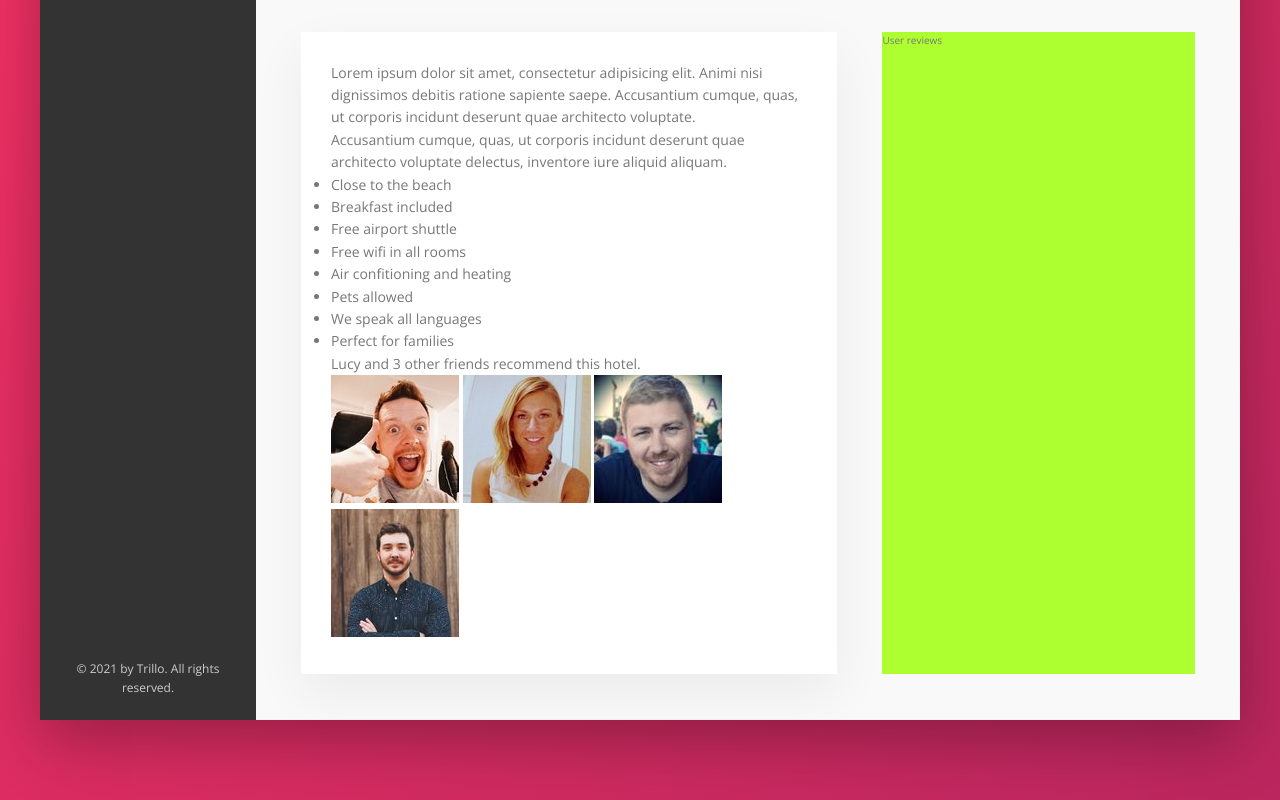
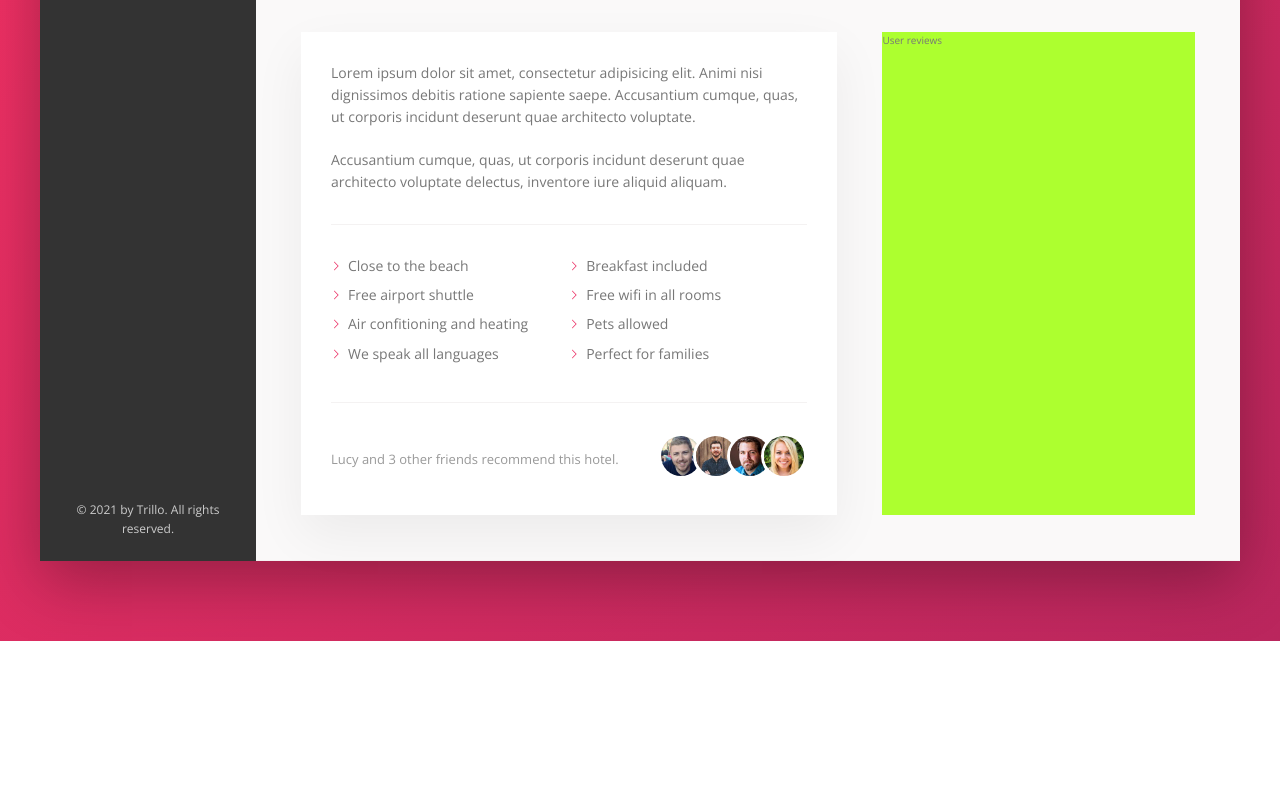
Before and after one commit to oguzhanntuna/trillo-static-flexbox-project, a website: page index.html in a window 1280 px wide. Shown: the part 617-1417 px from the top of the page. After the commit the page ends 1258 px from the top, so only its background shows below. Drawn offline with nearby package versions, Linux system fonts and the light colour scheme.

Commit message:
building the description section - part two

```diff
--- a/index.html
+++ b/index.html
@@ -155,10 +155,10 @@
                                     Lucy and 3 other friends recommend this hotel.
                                 </p>
                                 <div class="recommend__friends">
-                                    <img src="img/user-1.jpg" alt="Friend 1" class="recommend__photo">
-                                    <img src="img/user-2.jpg" alt="Friend 2" class="recommend__photo">
-                                    <img src="img/user-3.jpg" alt="Friend 3" class="recommend__photo">
-                                    <img src="img/user-4.jpg" alt="Friend 4" class="recommend__photo">
+                                    <img src="img/user-3.jpg" alt="Friend 1" class="recommend__photo">
+                                    <img src="img/user-4.jpg" alt="Friend 2" class="recommend__photo">
+                                    <img src="img/user-5.jpg" alt="Friend 3" class="recommend__photo">
+                                    <img src="img/user-6.jpg" alt="Friend 4" class="recommend__photo">
                                 </div>
                             </div>
                         </div>
--- a/sass/_components.scss
+++ b/sass/_components.scss
@@ -309,3 +309,75 @@
         box-shadow: none;
     }
 }
+
+
+/////////////////////////////////////////////////////////
+// PARAGRAPH
+.paragraph:not(:last-of-type) {
+    margin-bottom: 2rem;
+}
+
+
+/////////////////////////////////////////////////////////
+// LIST
+.list {
+    list-style: none;
+    margin: 3rem 0;
+    padding: 3rem 0;
+    border-top: var(--line);
+    border-bottom: var(--line);
+
+    display: flex;
+    flex-wrap: wrap;
+
+    &__item {
+        flex: 0 0 50%;
+        margin-bottom: .7rem;
+    }
+
+    &__item::before {
+        content: "";
+        display: inline-block;
+        height: 1rem;
+        width: 1rem;
+        margin-right: .7rem;
+
+        /*
+        // Older browsers
+        background-image: url(../img/chevron-thin-right.svg);
+        background-size: cover;
+        */
+
+        //Newer browsers - masks
+        background-color: var(--color-primary);
+        -webkit-mask-image: url(../img/chevron-thin-right.svg);
+        -webkit-mask-size: cover;
+    }
+}
+
+
+/////////////////////////////////////////////////////////
+// RECOMMEND
+.recommend {
+    font-size: 1.3rem;
+    color: var(--color-grey-dark-3);
+
+    display: flex;
+    align-items: center;
+
+    &__count {
+        margin-right: auto;
+    }
+
+    &__photo {
+        box-sizing: content-box;
+        height: 4rem;
+        width: 4rem;
+        border-radius: 50%;
+        border: 3px solid #fff;
+
+        &:not(:last-child) {
+            margin-right: -1.5rem;
+        }
+    }
+}
```
Also changed, not shown: css/style.css.
